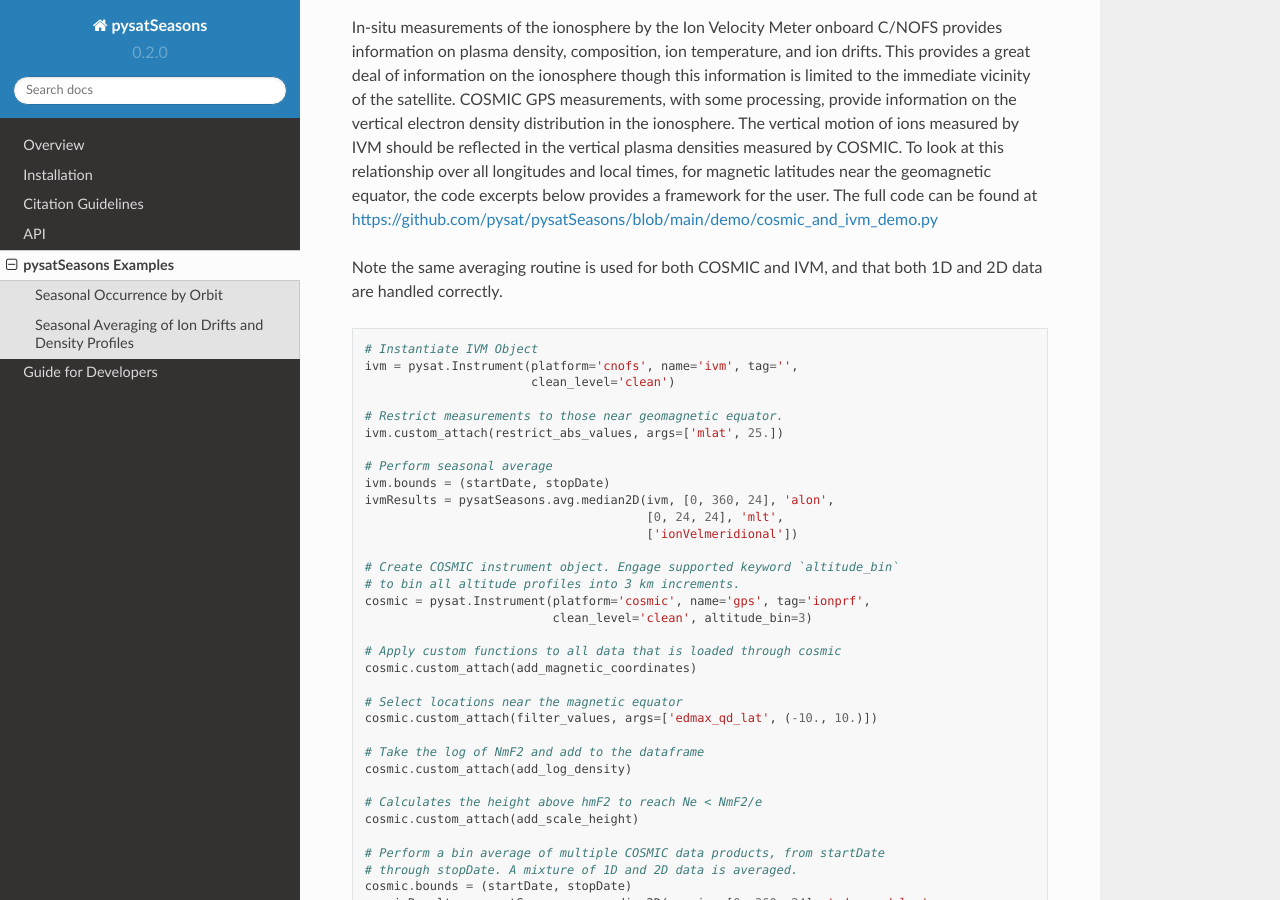
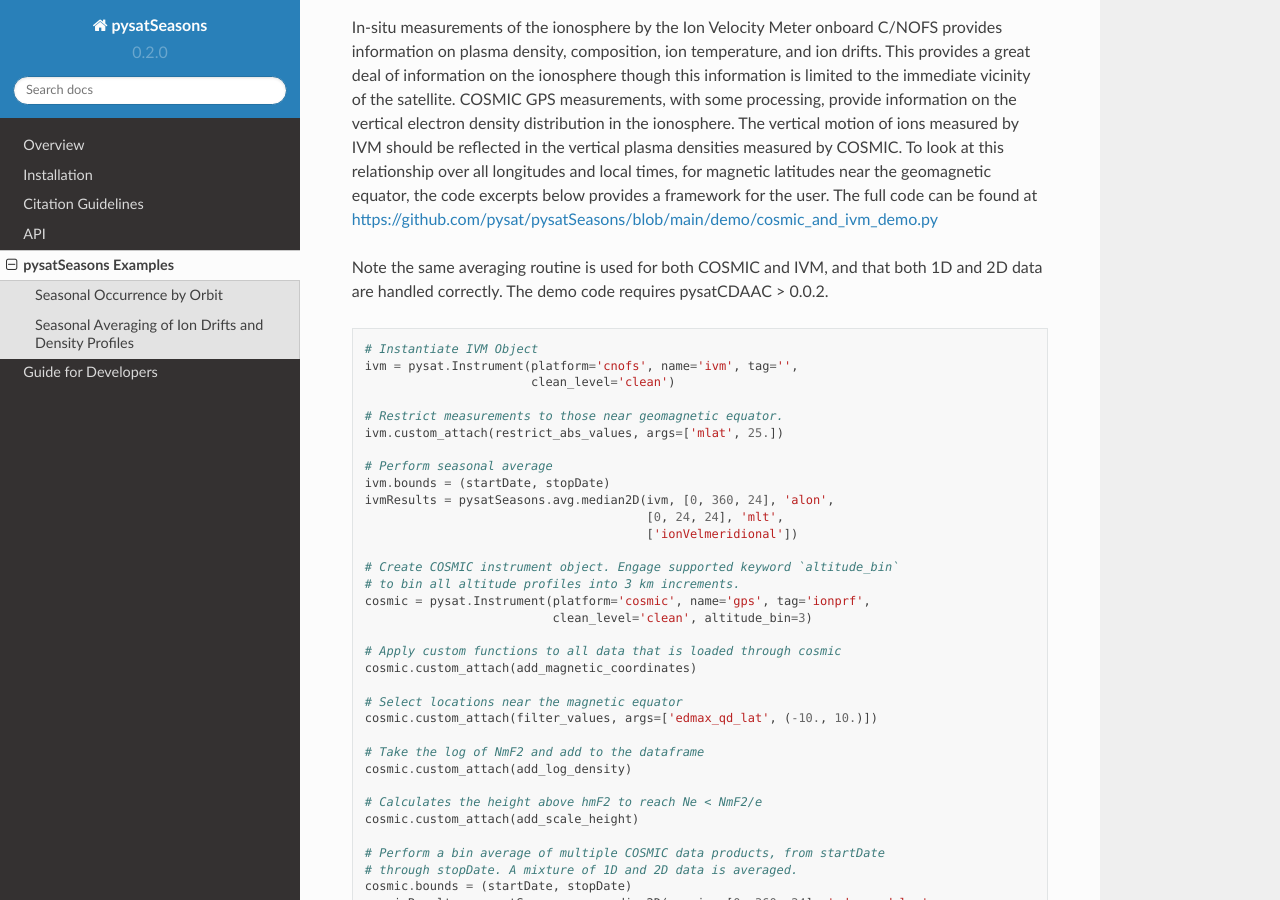
Before and after one commit to pysat/pysatSeasons, a Sphinx documentation site: the page built from docs/examples.rst, in a window 1280 px wide and 900 px high, scrolled down 2822 px. Built offline with Sphinx 7.4.7 and the Read the Docs theme 2.0.0, drawn with Linux system fonts in a browser that asks for light colours; formulas are drawn with MathJax 3; pages that are not in the unit, such as notebooks, are missing from menus.

Commit message:
STY: Note about version requirements

```diff
--- a/docs/examples.rst
+++ b/docs/examples.rst
@@ -143,7 +143,7 @@ provides a framework for the user.  The full code can be found at
 `<https://github.com/pysat/pysatSeasons/blob/main/demo/cosmic_and_ivm_demo.py>`_
 
 Note the same averaging routine is used for both COSMIC and IVM, and that both
-1D and 2D data are handled correctly.
+1D and 2D data are handled correctly. The demo code requires pysatCDAAC > 0.0.2.
 
 .. code:: python
 
```
